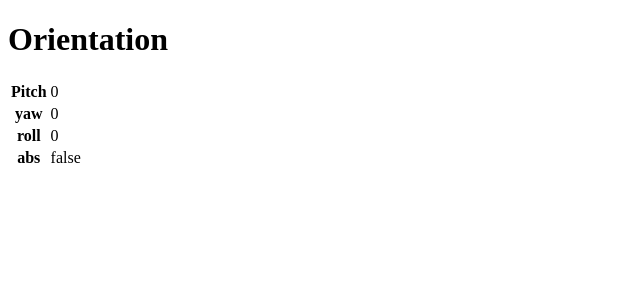
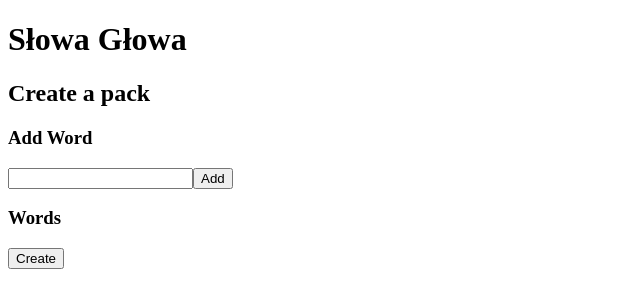
Before and after one commit to JamesManningR/slowa-glowa-old, a Nuxt app: page / in a window 1280 px wide. Shown: the top 308 px of the page, without its empty margins (0-640 px from the left). Built offline with nearby package versions, Linux system fonts and the light colour scheme.

Commit message:
Show Create pack form

```diff
--- a/app.vue
+++ b/app.vue
@@ -1,4 +1,9 @@
 <template>
-  <h1>Orientation</h1>
+  <h1>Słowa Głowa</h1>
+
+  <FormCreatePack />
+
+  <!-- <h1>Orientation</h1>
   <AppDebug />
+  <AppDirectionIndicator /> -->
 </template>
```
